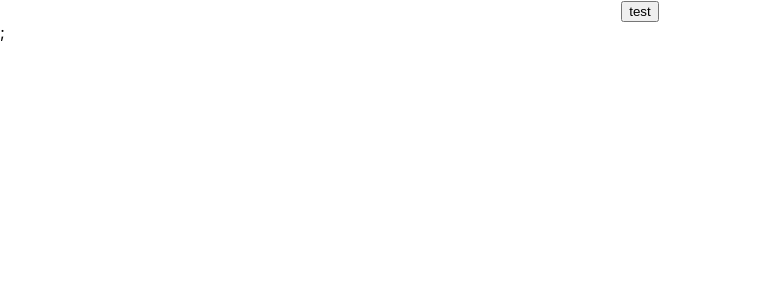
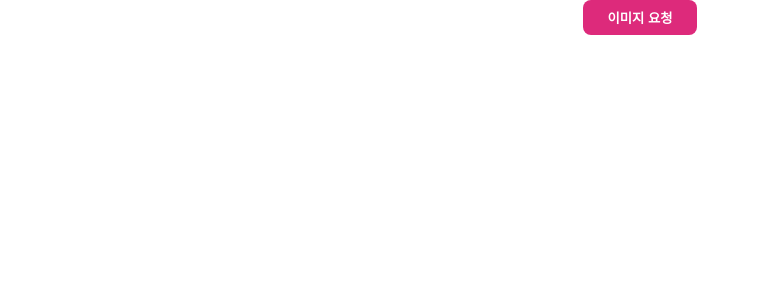
Before and after one commit to js-study-1002/instantgram, a React (Create React App) app: page / in a window 1280 px wide. Shown: the top 300 px of the page, without its empty margins (0-759 px from the left). Built offline with nearby package versions, Linux system fonts and the light colour scheme.

Commit message:
[feat] 버튼 컴포넌트 추가
- emotion, styled 패키지 설치
- components/Test -> commons/Button로 변경

```diff
--- a/package.json
+++ b/package.json
@@ -3,6 +3,8 @@
   "version": "0.1.0",
   "private": true,
   "dependencies": {
+    "@emotion/core": "^10.0.35",
+    "@emotion/styled": "^10.0.27",
     "@testing-library/jest-dom": "^4.2.4",
     "@testing-library/react": "^9.3.2",
     "@testing-library/user-event": "^7.1.2",
--- a/src/App.js
+++ b/src/App.js
@@ -4,7 +4,7 @@ import { createStore, applyMiddleware } from 'redux';
 import createSagaMiddleware from 'redux-saga';
 
 import rootStore, { saga } from './module';
-import Test from './components/Test';
+import Button from './commons/Button';
 
 import './App.css';
 
@@ -16,9 +16,8 @@ const App = () => {
   return (
     <Provider store={store}>
       <div className="App">
-        <Test />
+        <Button>이미지 요청</Button>
       </div>
-      ;
     </Provider>
   );
 };
--- /dev/null
+++ b/src/commons/Button.js
@@ -0,0 +1,23 @@
+import React from 'react';
+import styled from '@emotion/styled';
+
+const StyledButton = styled.button`
+  background-color: #dd2a7b;
+  border: none;
+  padding: 8px 24px;
+  border-radius: 8px;
+  color: #fff;
+  font-weight: 700;
+  cursor: pointer;
+  transition: filter 0.4s;
+
+  &:hover {
+    filter: brightness(120%);
+  }
+`;
+
+const Button = ({ children, onClick }) => (
+  <StyledButton onClick={onClick}>{children}</StyledButton>
+);
+
+export default Button;
--- a/src/components/Test.js
+++ /dev/null
@@ -1,19 +0,0 @@
-import React from 'react';
-import { useDispatch } from 'react-redux';
-import { feedsRequest } from '../module/feed.module';
-
-const Test = () => {
-  const dispatch = useDispatch();
-
-  const onClick = () => {
-    dispatch(feedsRequest());
-  };
-
-  return (
-    <>
-      <button onClick={onClick}>test</button>
-    </>
-  );
-};
-
-export default Test;
```
Also changed, not shown: .eslintrc.js, 1 other file (tests, documents, lock files or other folders).
